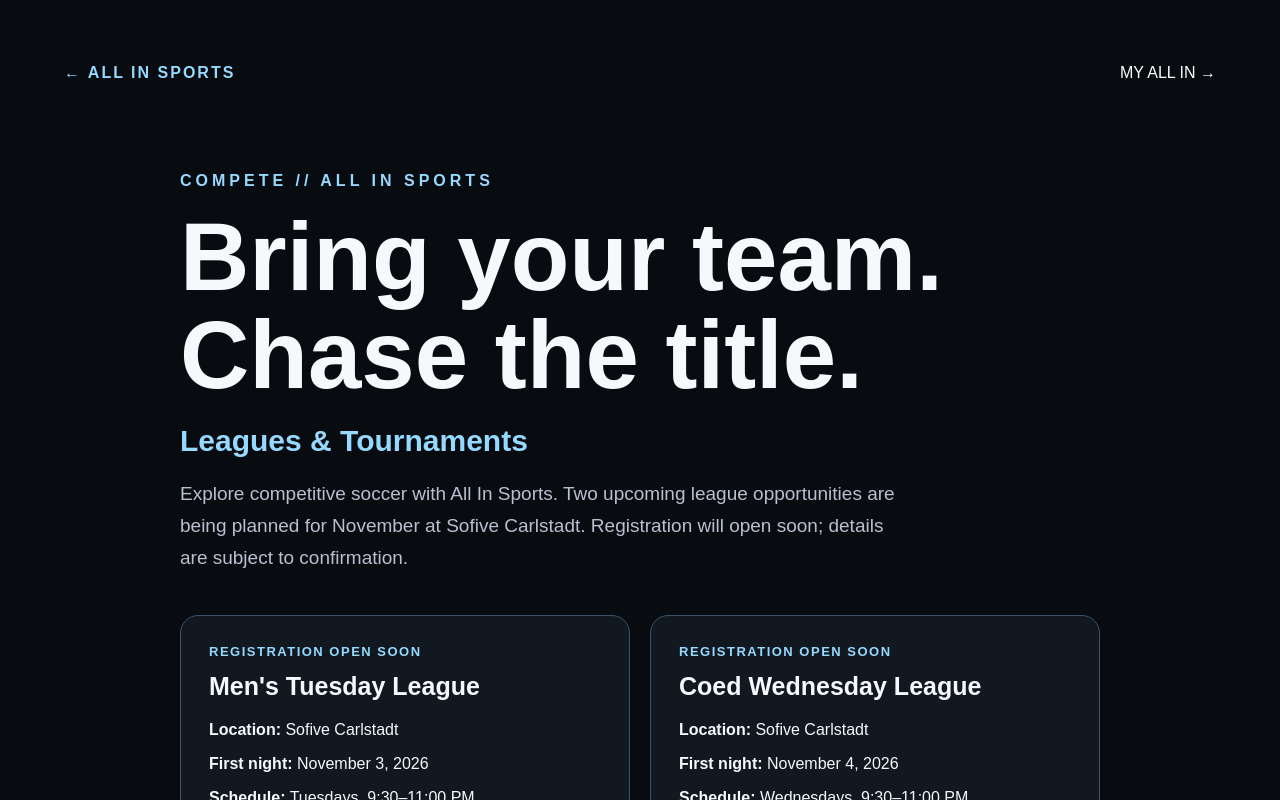
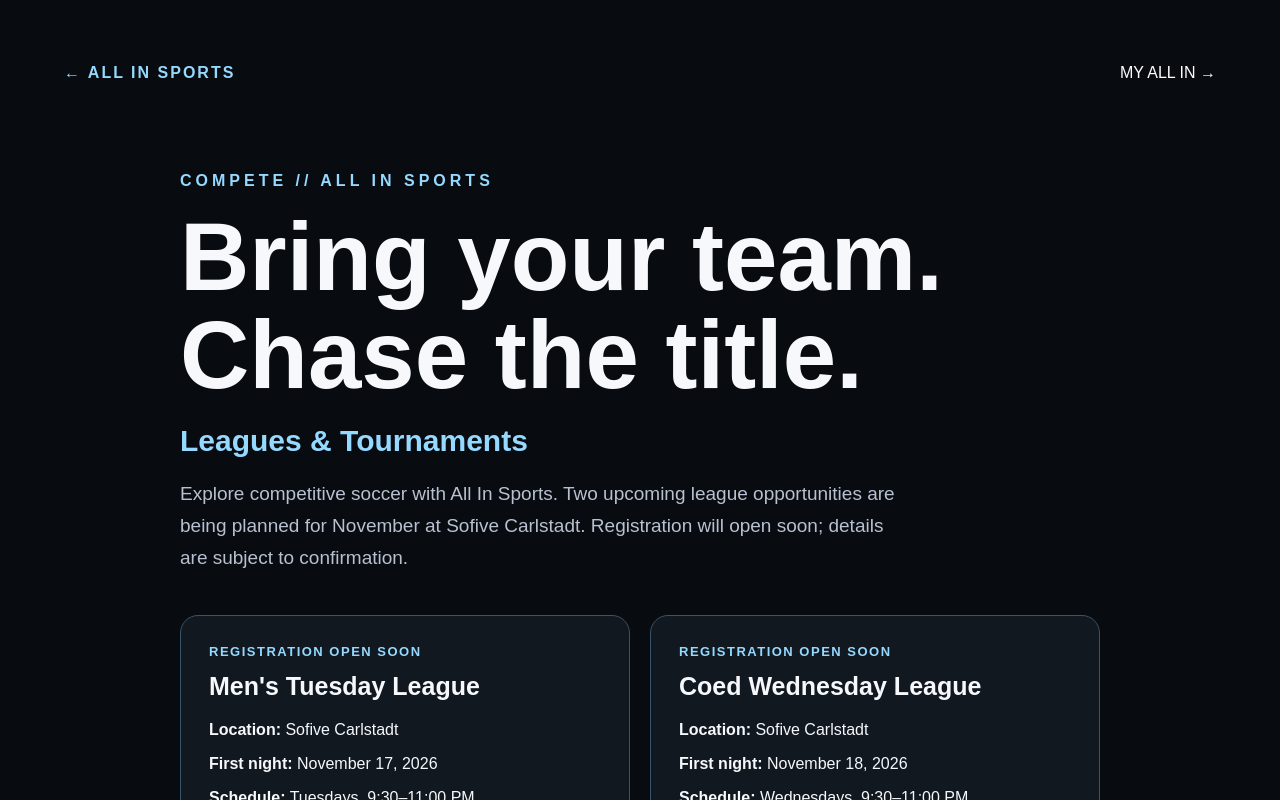
Before and after one commit to frankiep414/all-in-sports, a Next.js app: page /compete in a window 1280 px wide. Shown: the top 800 px of the page. Built offline with nearby package versions, Linux system fonts and the light colour scheme.

Commit message:
Update league start dates to November 17 and 18 (#52)
* Update men's and coed league start dates to November 17 and 18

* Update men's and coed league start dates to November 17 and 18

```diff
--- a/app/compete/page.tsx
+++ b/app/compete/page.tsx
@@ -14,8 +14,8 @@ export default function Page() {
         <p style={{fontSize:19,lineHeight:1.7,color:'#b8c1d0',maxWidth:730}}>Explore competitive soccer with All In Sports. Two upcoming league opportunities are being planned for November at Sofive Carlstadt. Registration will open soon; details are subject to confirmation.</p>
         <div style={{display:'grid',gridTemplateColumns:'repeat(auto-fit,minmax(260px,1fr))',gap:20,marginTop:40}}>
           {[
-            {name:"Men's Tuesday League",day:"Tuesdays",date:"November 3, 2026"},
-            {name:"Coed Wednesday League",day:"Wednesdays",date:"November 4, 2026"}
+            {name:"Men's Tuesday League",day:"Tuesdays",date:"November 17, 2026"},
+            {name:"Coed Wednesday League",day:"Wednesdays",date:"November 18, 2026"}
           ].map(league=><article key={league.name} style={{border:'1px solid #38536a',borderRadius:18,padding:28,background:'#111820'}}>
             <p style={{color:'#95d9ff',fontWeight:800,fontSize:13,letterSpacing:1.5,marginTop:0}}>REGISTRATION OPEN SOON</p>
             <h3 style={{fontSize:25,margin:'8px 0 20px'}}>{league.name}</h3>
```
Also changed, not shown: app/page.tsx (+4 -4 lines).
